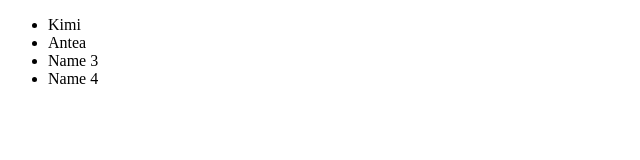
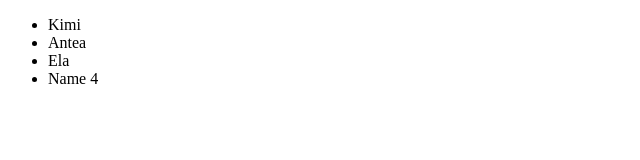
Before and after one commit to ammark1m/mentorship2-team1, a plain HTML site: page index.html in a window 1280 px wide. Shown: the full height of the page, 0-640 px from the left. Drawn offline with Linux system fonts and the light colour scheme.

Commit message:
name-done

```diff
--- a/index.html
+++ b/index.html
@@ -9,7 +9,7 @@
     <ul>
         <li>Kimi</li>
         <li>Antea</li>
-        <li>Name 3</li>
+        <li>Ela</li>
         <li>Name 4</li>
     </ul>
 </body>
```
